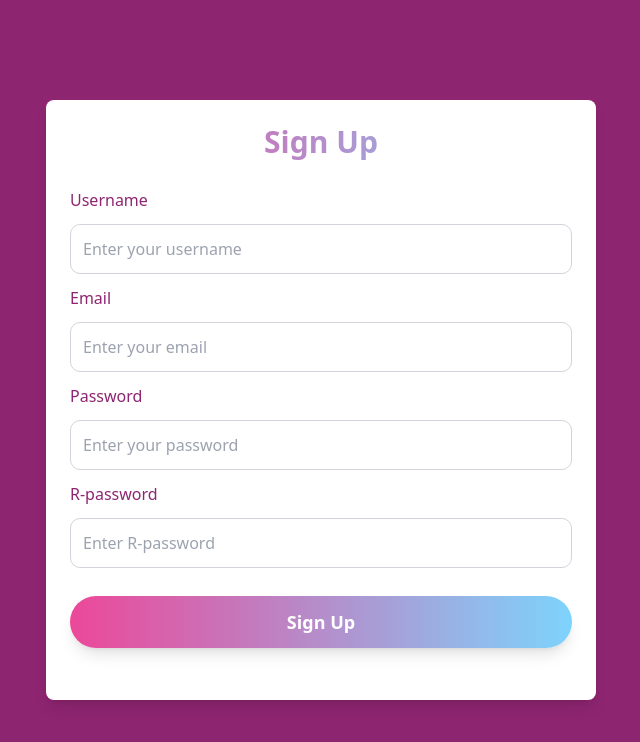
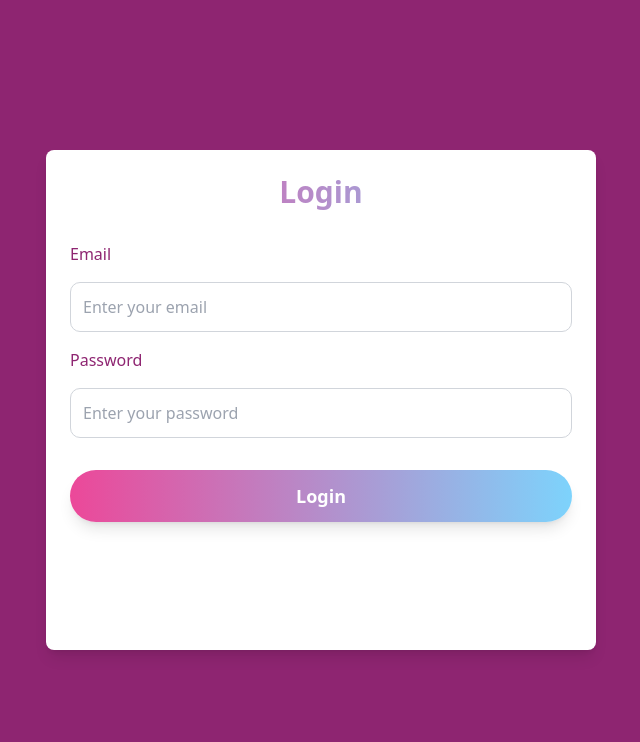
Before and after one commit to sidra-dabash/The-graduation-project, a React (Vite) app: page / in a window 1280 px wide. Shown: the top 742 px of the page, without its empty margins (319-959 px from the left). Built offline with nearby package versions, Linux system fonts and the light colour scheme.

Commit message:
s commit

```diff
--- a/src/App.jsx
+++ b/src/App.jsx
@@ -18,8 +18,8 @@ function App() {
 
   return (
     <>
-          {/* <Login /> */}
-          <SignUp/>
+          <Login />
+          {/* <SignUp/> */}
           {/* <Home/> */}
           {/* <NewIssue/> */}
           {/* <EditIssue/> */}
--- a/src/component/Login.jsx
+++ b/src/component/Login.jsx
@@ -1,14 +1,56 @@
+import axios from "axios";
+import { useState } from "react";
+
 function Login() {
+  const [formData, setFormData] = useState({
+    email: "",
+    password: "",
+  });
+  const [error, setError] = useState("");
+  const [successMessage, setSuccessMessage] = useState("");
+
+  const handlSubmit = async (e) => {
+    e.preventDefault();
+    setError("");
+    setSuccessMessage("");
+    try {
+      const response = await axios.post(
+        "http://localhost:1337/api/auth/local/",
+        {
+          identifier: formData.email,
+          password: formData.password,
+        }
+      );
+      console.log("login:", response.data);
+      // حفظ التوكن
+      const token = response.data.jwt;
+      localStorage.setItem("token", token);
+      alert("login successful");
+      setSuccessMessage("Login successful");
+    } catch (error) {
+      console.error("Error login:", error);
+      setError(
+        "Login failed: " +
+          (error.response?.data?.error?.message || "An error occurred")
+      );
+    }
+  };
+
   return (
     <>
       <div className="flex justify-center items-center min-h-screen bg-[#8E2571]">
         <form
+          onSubmit={handlSubmit}
           action=""
           className="flex flex-col gap-4 bg-white p-6 rounded-lg shadow-lg w-full max-w-md sm:max-w-lg md:max-w-xl lg:w-[550px] md:h-[500px] "
         >
           <h1 className="text-xl sm:text-2xl md:text-3xl font-bold mb-4 text-center text-transparent bg-clip-text bg-gradient-to-r from-pink-500 to-sky-300 text-[#8E2571]">
             Login
           </h1>
+          {error && <p className="text-red-500 text-center">{error}</p>}
+          {successMessage && (
+            <p className="text-green-500 text-center">{successMessage}</p>
+          )}
           <label htmlFor="email" className="text-[#8E2571]">
             Email
           </label>
@@ -18,6 +60,9 @@ function Login() {
             id="email"
             placeholder="Enter your email"
             className="border border-gray-300 rounded-[10px] p-3 focus:ring-2 focus:ring-pink-500 focus:outline-none"
+            onChange={(e) =>
+              setFormData({ ...formData, email: e.target.value })
+            }
           />
           <label
             htmlFor="password"
@@ -31,18 +76,11 @@ function Login() {
             id="password"
             placeholder="Enter your password"
             className="border border-gray-300 rounded-[10px] p-3 focus:ring-2 focus:ring-pink-500 focus:outline-none"
+            onChange={(e) =>
+              setFormData({ ...formData, password: e.target.value })
+            }
           />
-          <label htmlFor="re-password" className="text-[#8E2571] ">
-            Re-Password
-          </label>
-          <input
-            type="password"
-            name="re-password"
-            id="re-password"
-            placeholder="Re-enter your password"
-            className="border border-gray-300 rounded-[10px] p-3 focus:ring-2 focus:ring-pink-500 focus:outline-none"
-          />
-          <button className="px-6 py-3 bg-gradient-to-r from-pink-500 to-sky-300 text-white font-bold text-lg rounded-full shadow-lg hover:shadow-xl transform hover:sc transition-all duration-300 mt-3">
+          <button className="px-6 py-3 bg-gradient-to-r from-pink-500 to-sky-300 text-white font-bold text-lg rounded-full shadow-lg hover:shadow-xl transform hover:sc transition-all duration-300 mt-4">
             Login
           </button>
         </form>
@@ -50,4 +88,5 @@ function Login() {
     </>
   );
 }
+
 export default Login;
--- a/src/component/SignUp.jsx
+++ b/src/component/SignUp.jsx
@@ -1,29 +1,35 @@
 import { useState } from "react";
+import axios from "axios";
 
 function SignUp() {
   // تخزين بيانات الفورم
   const [formData, setFormData] = useState({
     username: "",
+    email: "",
     password: "",
-    email: "",
     Rpassword: "",
   });
-  // تخزين الاخطاء
+
+  // تخزين الأخطاء
   const [error, setError] = useState("");
-  // دالة التحقق من الايميل
+  const [successMessage, setSuccessMessage] = useState("");
+
+  // التحقق من صحة البريد الإلكتروني
   const validationEmail = (email) => {
     return /\S+@\S+\.\S+/.test(email);
   };
 
-  // دالة التحقق من صحة كلمة المرور
+  // التحقق من صحة كلمة المرور
   const validationPassword = (password) => {
     return /^(?=.*[A-Za-z])(?=.*\d).{6,}$/.test(password);
   };
 
-  const handleSubmit = (e) => {
+  const handleSubmit = async (e) => {
     e.preventDefault();
-    console.log(formData);
     setError("");
+    setSuccessMessage("");
+
+    // التحقق من صحة الإدخال
     if (!validationEmail(formData.email)) {
       setError("Email is invalid");
       return;
@@ -38,43 +44,53 @@ function SignUp() {
       setError("The passwords do not match");
       return;
     }
-    fetch("http://localhost:5000/api/signup", {
-      method: "post",
+
+    try {
+      const response = await axios.post(
+        "http://localhost:1337/api/auth/local/register",
+        {
+          username: formData.username,
+          email: formData.email,
+          password: formData.password,
+        },
+        {
           headers: { "Content-Type": "application/json" },
-      // تحويل البيانات الى json
-      body: JSON.stringify(formData),
-    })
-      .then((response) => response.json())
-      .then((data) => {
-        if (data.success) {
-          alert("Registration completed successfully");
-        } else {
-          setError(data.error);
         }
-      })
-      .catch((error) => {
-        //حدث خطا اثناء الاتصال بالخادم
-        setError("An error occurred while connecting to the server");
-      });
+      );
+
+      if (response.data.jwt) {
+        setSuccessMessage("Registration completed successfully!");
+        console.log("User Registered:", response.data);
+        localStorage.setItem("jwt", response.data.jwt);
+      }
+    } catch (error) {
+      setError(
+        error.response?.data?.error?.message ||
+          "An error occurred while registering"
+      );
+    }
   };
 
   return (
-    <>
     <div className="flex justify-center items-center min-h-screen bg-[#8E2571]">
       <form
         onSubmit={handleSubmit}
-          action=""
         className="flex flex-col gap-3 bg-white p-6 rounded-lg shadow-lg w-full max-w-md sm:max-w-lg md:max-w-xl lg:w-[550px] md:h-[600px]"
       >
         <h1 className="text-xl sm:text-2xl md:text-3xl font-bold mb-4 text-center text-transparent bg-clip-text bg-gradient-to-r from-pink-500 to-sky-300 text-[#8E2571]">
           Sign Up
         </h1>
+
+        {error && <p className="text-red-500 text-center">{error}</p>}
+        {successMessage && (
+          <p className="text-green-500 text-center">{successMessage}</p>
+        )}
+
         <label htmlFor="username" className="text-[#8E2571]">
           Username
         </label>
         <input
           type="text"
-            name="username"
           id="username"
           placeholder="Enter your username"
           className="border border-gray-300 rounded-[10px] p-2 sm:p-3 focus:border-pink-500 focus:ring-2 focus:ring-pink-300 focus:outline-none"
@@ -82,25 +98,23 @@ function SignUp() {
             setFormData({ ...formData, username: e.target.value })
           }
         />
+
         <label htmlFor="email" className="text-[#8E2571]">
           Email
         </label>
         <input
           type="email"
-            name="email"
           id="email"
           placeholder="Enter your email"
           className="border border-gray-300 rounded-[10px] p-2 sm:p-3 focus:border-pink-500 focus:ring-2 focus:ring-pink-300 focus:outline-none"
-            onChange={(e) =>
-              setFormData({ ...formData, email: e.target.value })
-            }
+          onChange={(e) => setFormData({ ...formData, email: e.target.value })}
         />
+
         <label htmlFor="password" className="text-[#8E2571]">
           Password
         </label>
         <input
           type="password"
-            name="password"
           id="password"
           placeholder="Enter your password"
           className="border border-gray-300 rounded-[10px] p-2 sm:p-3 focus:border-pink-500 focus:ring-2 focus:ring-pink-300 focus:outline-none"
@@ -108,25 +122,25 @@ function SignUp() {
             setFormData({ ...formData, password: e.target.value })
           }
         />
-          <label htmlFor="R-password" className="text-[#8E2571]">
-            R-password
+
+        <label htmlFor="Rpassword" className="text-[#8E2571]">
+          Confirm Password
         </label>
         <input
           type="password"
-            name="R-password"
-            id="R-password"
-            placeholder="Enter R-password"
+          id="Rpassword"
+          placeholder="Re-enter your password"
           className="border border-gray-300 rounded-[10px] p-2 sm:p-3 focus:border-pink-500 focus:ring-2 focus:ring-pink-300 focus:outline-none"
           onChange={(e) =>
             setFormData({ ...formData, Rpassword: e.target.value })
           }
         />
-          <button className="px-6 py-3 mt-4 bg-gradient-to-r from-pink-500 to-sky-300 text-white font-bold text-lg rounded-full shadow-lg hover:shadow-xl transform hover:sc transition-all duration-300">
+
+        <button className="px-6 py-3 mt-4 bg-gradient-to-r from-pink-500 to-sky-300 text-white font-bold text-lg rounded-full shadow-lg hover:shadow-xl transform transition-all duration-300">
           Sign Up
         </button>
       </form>
     </div>
-    </>
   );
 }
 
```
Lines whose indentation alone changed are shown as unchanged.
